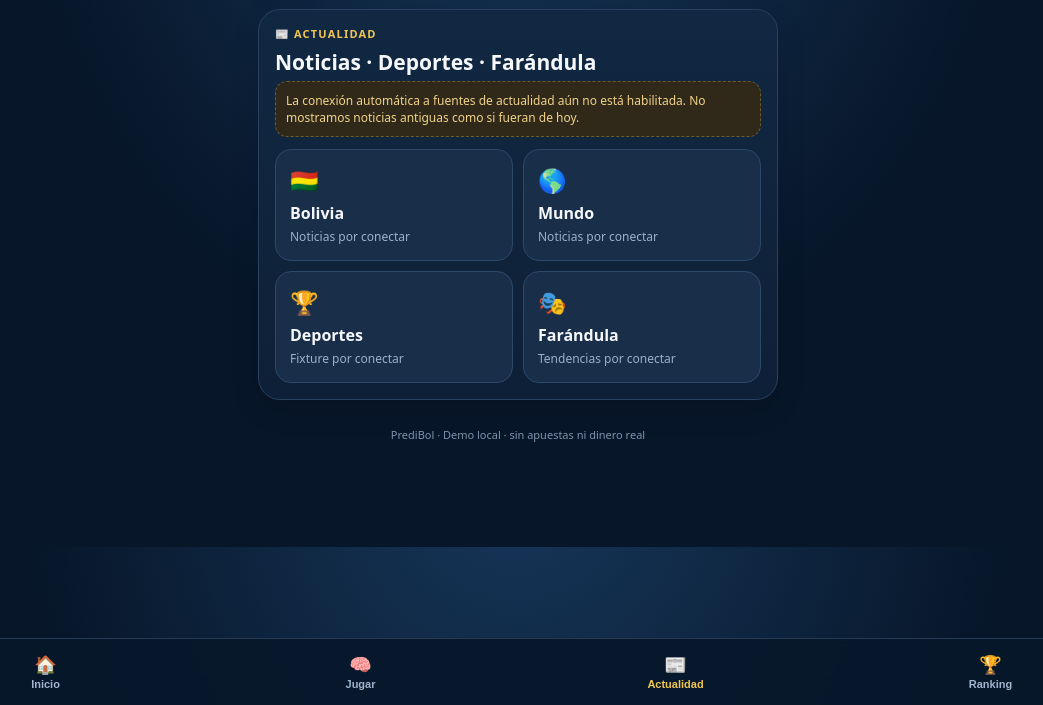
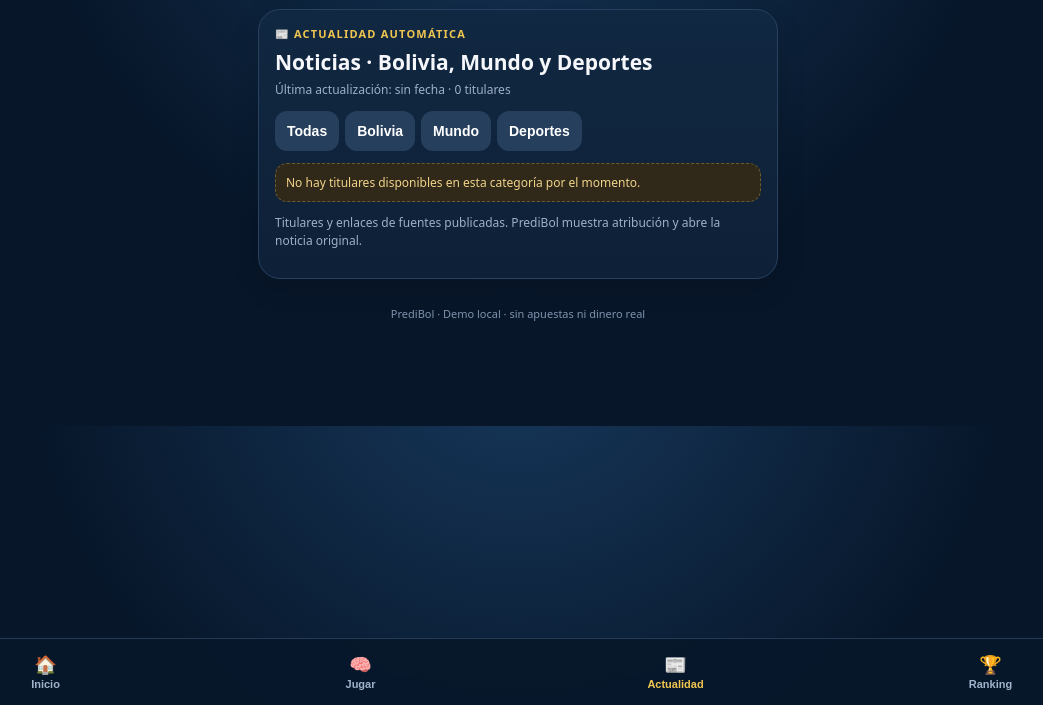
Before and after one commit to gustrivero40-cell/Predibol, a plain HTML site: page index.html in a window 1280 px wide. Both pictures are taken after a click on the button "📰 Actualidad". Shown: the part 95-800 px from the top of the page, without its empty margins (122-1165 px from the left). Drawn offline with Linux system fonts and the light colour scheme.

Commit message:
Connect PrediBol news page to generated RSS digest

```diff
--- a/index.html
+++ b/index.html
@@ -9,7 +9,7 @@
 <div class="scorecard"><div class="scorehead">🔵 HINCHADA DE BOLÍVAR</div><div class="scores"><div class="score yes"><strong id="by">58%</strong><span>SÍ · GANARÁ</span></div><div class="score no"><strong id="bn">42%</strong><span>NO · NO GANARÁ</span></div></div><div class="bars"><div class="barYes" id="bym" style="width:58%"></div><div class="barNo" id="bnm" style="width:42%"></div></div><div class="voteButtons"><button class="btn yes" id="byv" onclick="vote('bolivar','yes')">👍 SÍ, BOLÍVAR GANARÁ</button><button class="btn no" id="bnv" onclick="vote('bolivar','no')">👎 NO, NO GANARÁ</button></div><div class="feedback" id="bvnote">Tu voto: sin elegir</div></div>
 <div class="scorecard gold"><div class="scorehead">🟡 HINCHADA DE THE STRONGEST</div><div class="scores"><div class="score yes"><strong id="ty">54%</strong><span>SÍ · GANARÁ</span></div><div class="score no"><strong id="tn">46%</strong><span>NO · NO GANARÁ</span></div></div><div class="bars"><div class="barYes" id="tym" style="width:54%"></div><div class="barNo" id="tnm" style="width:46%"></div></div><div class="voteButtons"><button class="btn yes" id="tyv" onclick="vote('strongest','yes')">👍 SÍ, THE STRONGEST GANARÁ</button><button class="btn no" id="tnv" onclick="vote('strongest','no')">👎 NO, NO GANARÁ</button></div><div class="feedback" id="tvnote">Tu voto: sin elegir</div></div><button class="btn full" onclick="resetVotes()">Reiniciar mis votos de esta prueba</button><p class="small">Votos locales de prueba. No se suman a otros teléfonos.</p></div></section>
 <section id="trivia" class="view"><div class="panel"><div class="kicker">🧠 DOÑA · TRIVIA BETA</div><h2>Preguntas rápidas</h2><p class="small">60 preguntas. Rota categorías y dificultades, mezcla las opciones y evita repetir las últimas 9 preguntas en este teléfono.</p><div id="quiz"></div><button class="btn gold full" onclick="newQuiz()">OTRA RONDA</button></div></section>
-<section id="news" class="view"><div class="panel"><div class="kicker">📰 ACTUALIDAD</div><h2>Noticias · Deportes · Farándula</h2><div class="notice">La conexión automática a fuentes de actualidad aún no está habilitada. No mostramos noticias antiguas como si fueran de hoy.</div><div class="tilegrid" style="margin-top:12px"><div class="tile"><div class="emoji">🇧🇴</div><b>Bolivia</b><span class="small">Noticias por conectar</span></div><div class="tile"><div class="emoji">🌎</div><b>Mundo</b><span class="small">Noticias por conectar</span></div><div class="tile"><div class="emoji">🏆</div><b>Deportes</b><span class="small">Fixture por conectar</span></div><div class="tile"><div class="emoji">🎭</div><b>Farándula</b><span class="small">Tendencias por conectar</span></div></div></div></section>
+<section id="news" class="view"><div class="panel"><div class="kicker">📰 ACTUALIDAD AUTOMÁTICA</div><h2>Noticias · Bolivia, Mundo y Deportes</h2><div class="small" id="newsUpdated">Cargando noticias…</div><div class="row" style="gap:6px;flex-wrap:wrap;margin:12px 0"><button class="btn" onclick="filterNews('Todas')">Todas</button><button class="btn" onclick="filterNews('Bolivia')">Bolivia</button><button class="btn" onclick="filterNews('Mundo')">Mundo</button><button class="btn" onclick="filterNews('Deportes')">Deportes</button></div><div id="newsList"><div class="notice">Conectando fuentes de noticias…</div></div><p class="small">Titulares y enlaces de fuentes publicadas. PrediBol muestra atribución y abre la noticia original.</div></section>
 <section id="rank" class="view"><div class="panel"><div class="kicker">🏆 RANKING BETA</div><h2>Mis puntos</h2><div class="rankrow"><b>Trivia acertada</b><strong id="points">0 pts</strong></div><div class="rankrow"><b>Votos guardados</b><strong id="voteCount">0</strong></div><div class="notice" style="margin-top:12px">Ranking compartido entre jugadores requiere un servidor/backend. Esta demo solo muestra estadísticas de este dispositivo.</div></div></section>
 <div class="footer">PrediBol · Demo local · sin apuestas ni dinero real</div></main>
 <nav class="nav"><button class="active" data-view="home" onclick="showView('home')"><span>🏠</span>Inicio</button><button data-view="trivia" onclick="showView('trivia')"><span>🧠</span>Jugar</button><button data-view="news" onclick="showView('news')"><span>📰</span>Actualidad</button><button data-view="rank" onclick="showView('rank')"><span>🏆</span>Ranking</button></nav>
@@ -143,5 +143,33 @@ function newQuiz(){
  });
 }
 function updateStats(){$('points').textContent=data.points+' pts';$('voteCount').textContent=(data.votes.bolivar?1:0)+(data.votes.strongest?1:0)}
+let newsItems=[], newsFilter='Todas';
+function filterNews(filter){newsFilter=filter;renderNews();}
+function renderNews(){
+ const list=$('newsList');list.innerHTML='';
+ const items=newsItems.filter(item=>newsFilter==='Todas'||item.category===newsFilter);
+ if(!items.length){const n=document.createElement('div');n.className='notice';n.textContent='No hay titulares disponibles en esta categoría por el momento.';list.appendChild(n);return;}
+ items.forEach(item=>{
+  const card=document.createElement('article');card.className='question';
+  const tag=document.createElement('div');tag.className='small';tag.textContent=(item.category||'Actualidad')+' · '+(item.source||'Fuente');card.appendChild(tag);
+  const heading=document.createElement('h3');heading.textContent=item.title||'Noticia';card.appendChild(heading);
+  if(item.summary){const summary=document.createElement('p');summary.className='small';summary.textContent=item.summary;card.appendChild(summary);}
+  if(item.published){const date=document.createElement('div');date.className='small';const parsed=new Date(item.published);date.textContent='Publicado: '+(isNaN(parsed)?item.published:parsed.toLocaleString('es-BO'));card.appendChild(date);}
+  const link=document.createElement('a');link.href=item.url;link.target='_blank';link.rel='noopener noreferrer';link.className='btn gold';link.style.display='inline-block';link.style.marginTop='10px';link.style.textDecoration='none';link.textContent='Leer noticia original';card.appendChild(link);
+  list.appendChild(card);
+ });
+}
+async function loadNews(){
+ try{
+  const response=await fetch('./noticias.json?cache='+Date.now(),{cache:'no-store'});
+  if(!response.ok)throw new Error('Noticias no disponibles');
+  const data=await response.json();newsItems=Array.isArray(data.items)?data.items:[];
+  const updated=data.updated?new Date(data.updated):null;
+  $('newsUpdated').textContent='Última actualización: '+(updated&&!isNaN(updated)?updated.toLocaleString('es-BO'):'sin fecha')+' · '+newsItems.length+' titulares';
+  renderNews();
+ }catch(e){$('newsUpdated').textContent='No se pudo cargar el feed. Intenta más tarde.';$('newsList').innerHTML='<div class="notice">Las noticias se están preparando. Vuelve a consultar más tarde.</div>';}
+}
+
 updateVotes();updateStats();
+loadNews();
 </script><script>if('serviceWorker' in navigator && location.protocol.startsWith('http'))navigator.serviceWorker.register('sw.js').catch(()=>{});</script></body></html>
```
